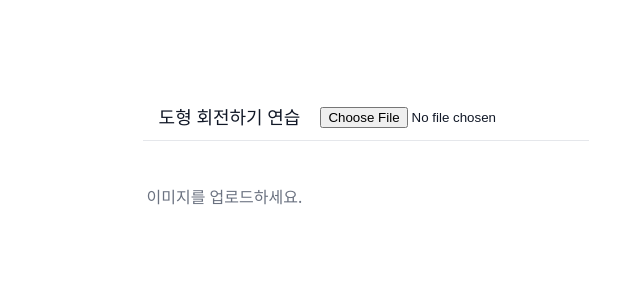
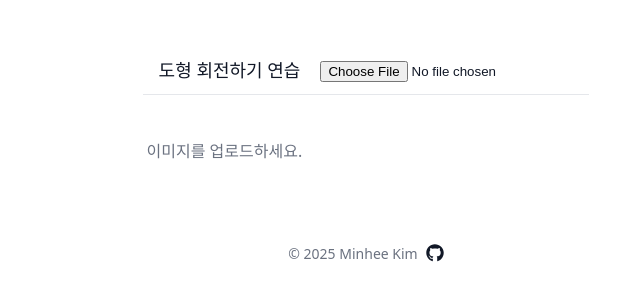
Before and after one commit to heehminh/image-tools, a React (Vite) app: page / in a window 1280 px wide. Shown: the part 246-546 px from the top of the page, without its empty margins (274-914 px from the left). Built offline with nearby package versions, Linux system fonts and the light colour scheme.

Commit message:
feat: GitHub 추가

```diff
--- a/package.json
+++ b/package.json
@@ -13,6 +13,7 @@
     "exifr": "^7.1.3",
     "react": "^19.1.1",
     "react-dom": "^19.1.1",
+    "react-icons": "^5.5.0",
     "react-image-crop": "^11.0.10"
   },
   "devDependencies": {
--- a/src/App.tsx
+++ b/src/App.tsx
@@ -1,5 +1,6 @@
 import { useMemo, useRef, useState } from "react";
 import CropImage from "./CropImage";
+import { FaGithub } from "react-icons/fa";
 
 type Transform = { rotateDeg: number; flipX: boolean; flipY: boolean };
 type ActionType =
@@ -105,7 +106,10 @@ export default function ImageEditor() {
   };
 
   return (
-    <div style={{ display: "flex", width: "100vw", justifyContent: "center" }}>
+    <div>
+      <div
+        style={{ display: "flex", width: "100vw", justifyContent: "center" }}
+      >
         <div style={styles.page}>
           <header style={styles.header}>
             <h1 style={{ margin: 0, fontSize: 18, color: "#111827" }}>
@@ -214,9 +218,11 @@ export default function ImageEditor() {
                             width: "100%",
                             height: "100%",
                             objectFit: "contain",
-                          transform: `rotate(${a.after.rotateDeg}deg) scaleX(${
-                            a.after.flipX ? -1 : 1
-                          }) scaleY(${a.after.flipY ? -1 : 1})`,
+                            transform: `rotate(${
+                              a.after.rotateDeg
+                            }deg) scaleX(${a.after.flipX ? -1 : 1}) scaleY(${
+                              a.after.flipY ? -1 : 1
+                            })`,
                             transformOrigin: "center center",
                           }}
                         />
@@ -240,6 +246,34 @@ export default function ImageEditor() {
             </main>
           )}
         </div>
+      </div>
+      <footer
+        style={{
+          width: "100%",
+          textAlign: "center",
+          padding: "16px 0",
+          color: "#6b7280",
+          fontSize: "14px",
+          marginTop: "40px",
+        }}
+      >
+        <div style={{ display: "flex", justifyContent: "center", gap: 8 }}>
+          <span>© 2025 Minhee Kim</span>
+          <a
+            href="https://github.com/heehminh/image-tools"
+            style={{
+              color: "#111827",
+              display: "flex",
+              alignItems: "center",
+              position: "relative",
+              zIndex: 10,
+              cursor: "pointer",
+            }}
+          >
+            <FaGithub size={18} />
+          </a>
+        </div>
+      </footer>
     </div>
   );
 }
```
Also changed, not shown: 1 other file (tests, documents, lock files or other folders). Lines whose indentation alone changed are shown as unchanged.
